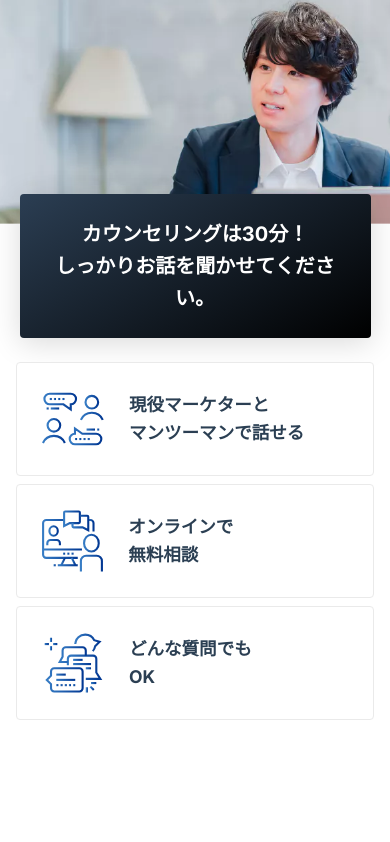
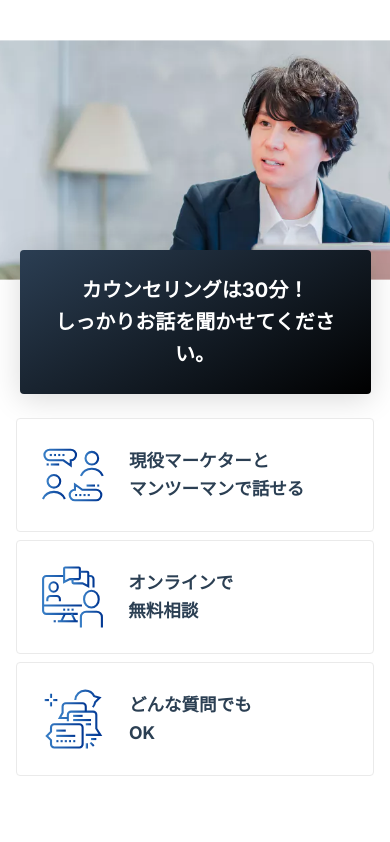
Before and after one commit to mtbook1010/CMA-React, a website built with Parcel: page form.html in a window 390 px wide. Shown: the part 377-1219 px from the top of the page. Built offline with nearby package versions, Linux system fonts and the light colour scheme.

Commit message:
Commit from TeleportHQ

```diff
--- a/form.css
+++ b/form.css
@@ -1229,7 +1229,7 @@
 }
 @media(max-width: 991px) {
   .form-frame23676 {
-    padding-top: 64px;
+    padding-top: 140px;
     padding-bottom: 64px;
   }
   .form-frame2374 {
@@ -1262,6 +1262,7 @@
 }
 @media(max-width: 479px) {
   .form-frame23676 {
+    padding-top: 120px;
     padding-left: 0px;
     padding-right: 0px;
   }
```
Also changed, not shown: public/playground_assets/call-300w.webp.
